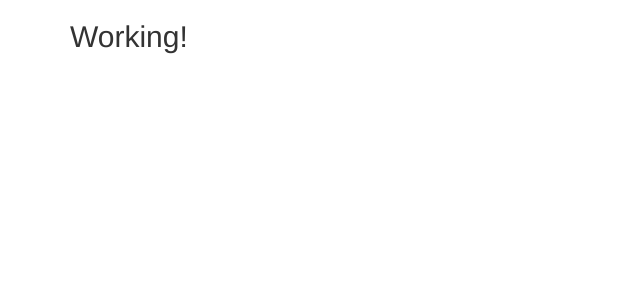
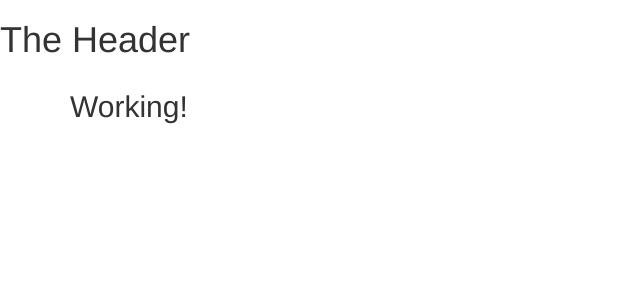
Before and after one commit to dseurotech/angular-course, an Angular app in the folder courseProject/: page / in a window 1280 px wide. Shown: the top 300 px of the page, without its empty margins (0-640 px from the left). Built offline with nearby package versions, Linux system fonts and the light colour scheme.

Commit message:
Header component
Signed-off-by: dseurotech <davide.salvador@eurotech.com>

```diff
--- a/courseProject/src/app/app.component.html
+++ b/courseProject/src/app/app.component.html
@@ -1,3 +1,4 @@
+<app-header></app-header>
 <div class="container">
   <div class="row">
     <div class="col-md-12">
--- /dev/null
+++ b/courseProject/src/app/header/header.component.html
@@ -0,0 +1 @@
+<h1>The Header</h1>
```
Also changed, not shown: courseProject/src/app/app.module.ts (+6 -2 lines), courseProject/src/app/header/header.component.ts (added, +9 -0 lines).
